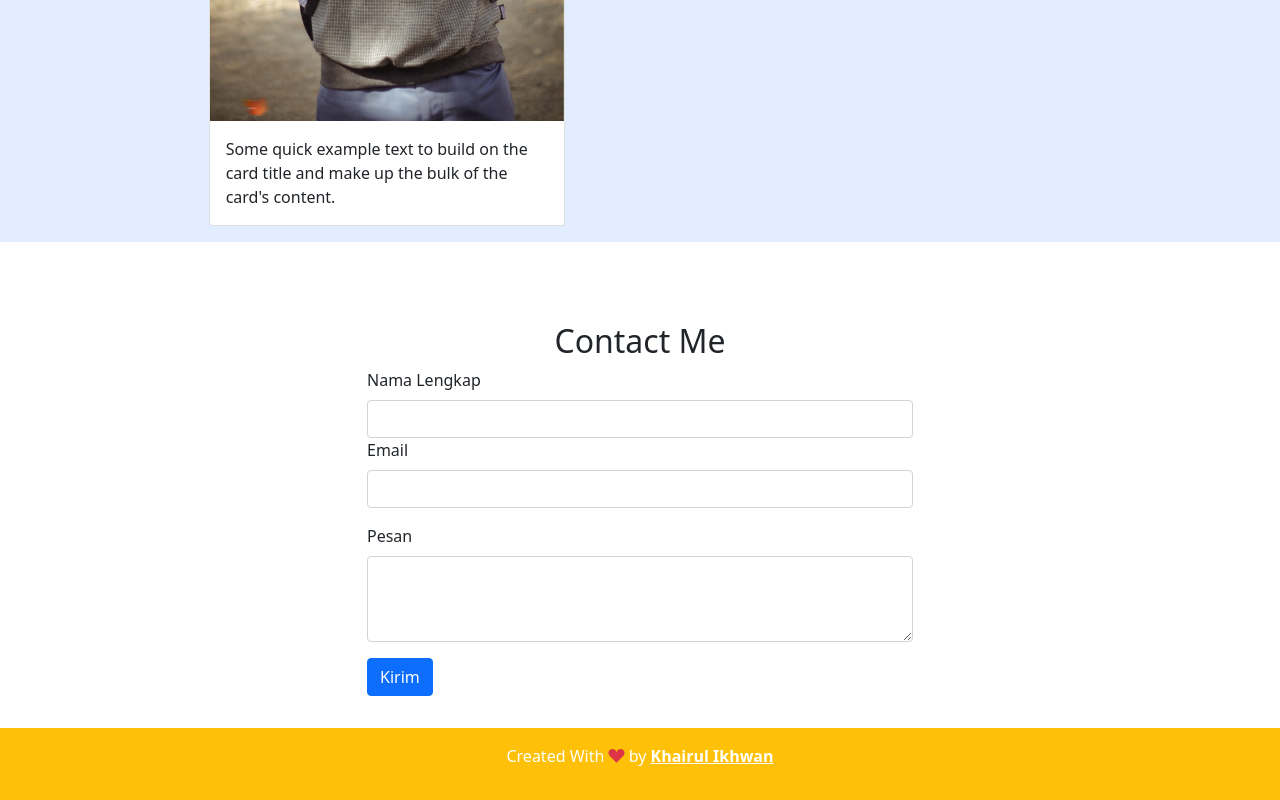
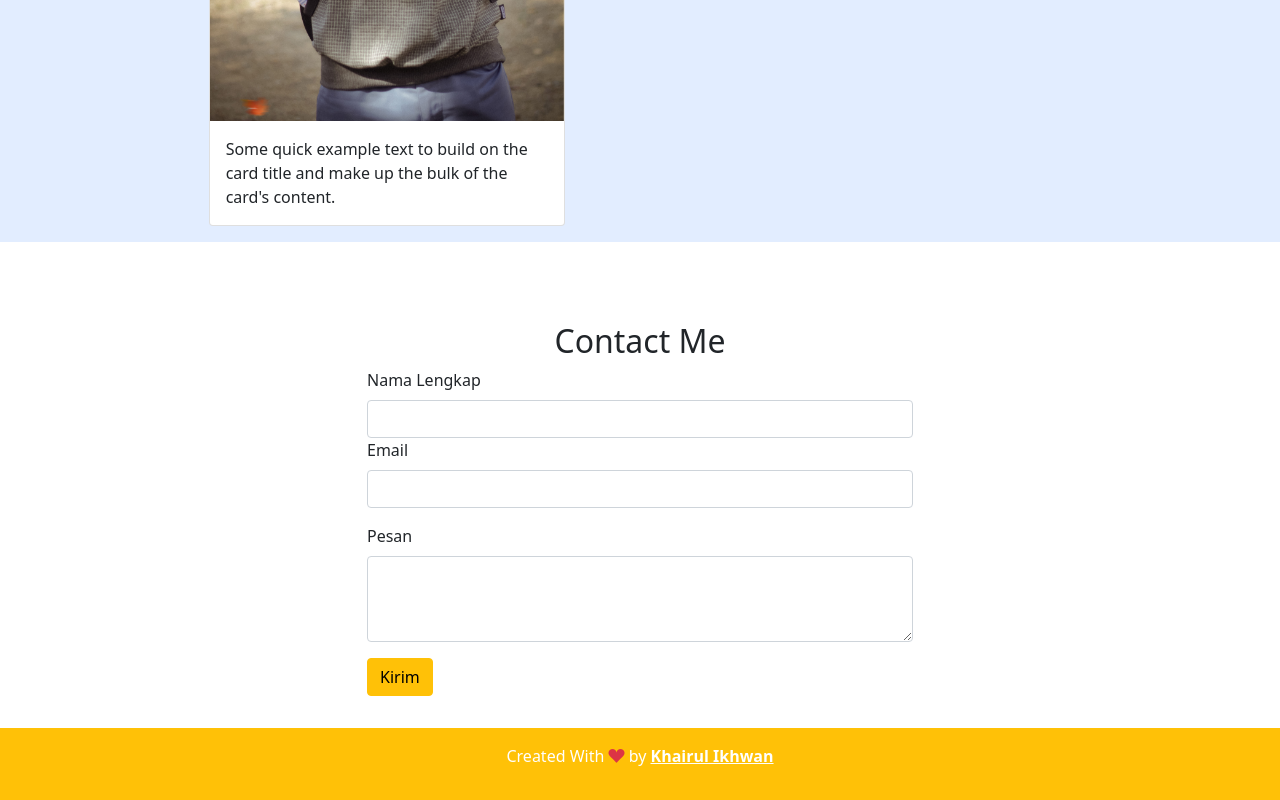
Before and after one commit to mkhairulikhwan/khairulikhwan.github.io, a plain HTML site: page index.html in a window 1280 px wide. Shown: the part 2504-3304 px from the top of the page. Drawn offline with nearby package versions, Linux system fonts and the light colour scheme.

Commit message:
mengubah tombol menjadi kuning

```diff
--- a/index.html
+++ b/index.html
@@ -163,7 +163,7 @@
                 <label for="pesan" class="form-label">Pesan</label>
                 <textarea class="form-control" id="pesan" rows="3"></textarea>
               </div>
-              <button type="submit" class="btn btn-primary">Kirim</button>
+              <button type="submit" class="btn btn-warning">Kirim</button>
             </form>
           </div>
         </div>
```
